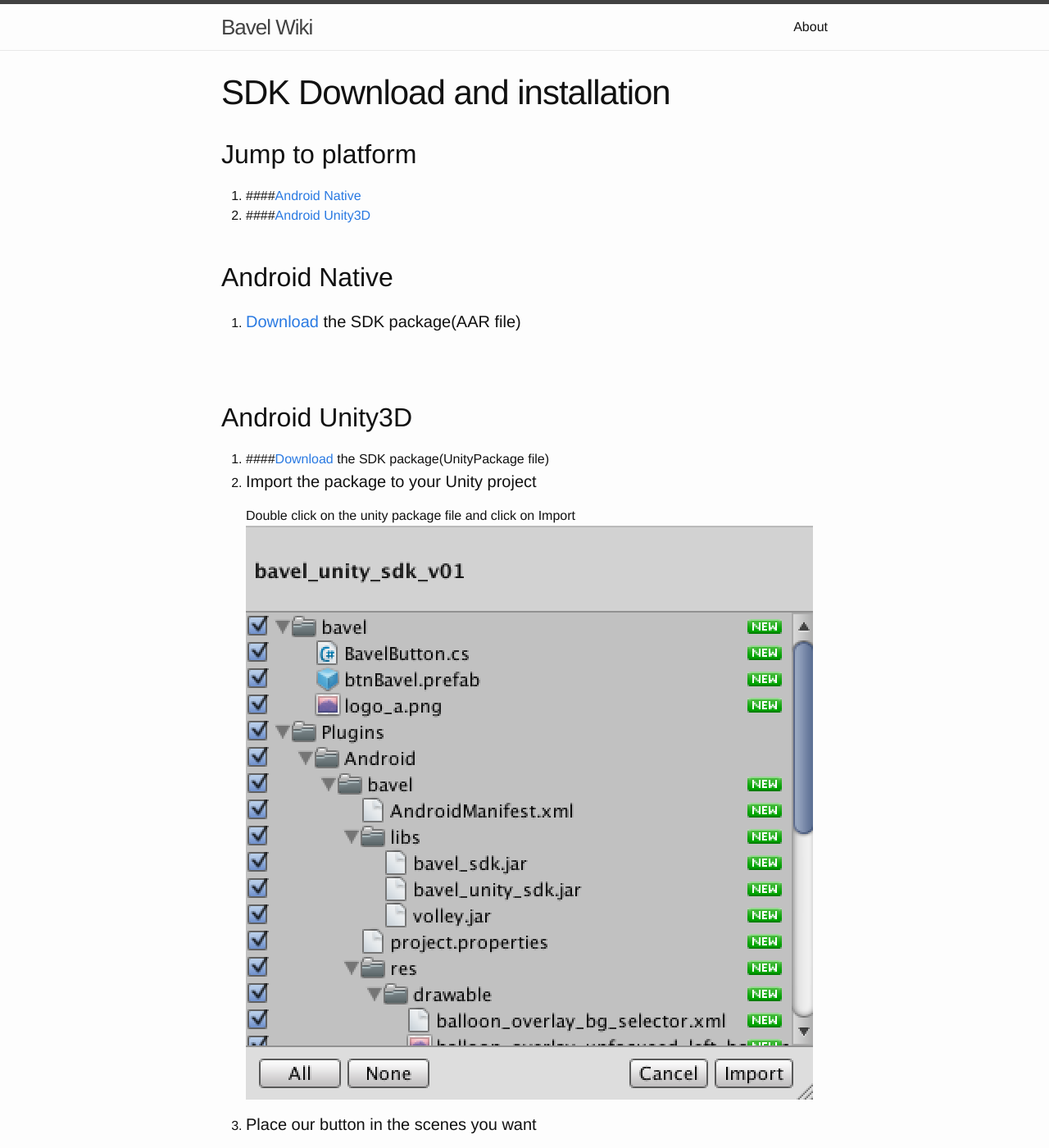
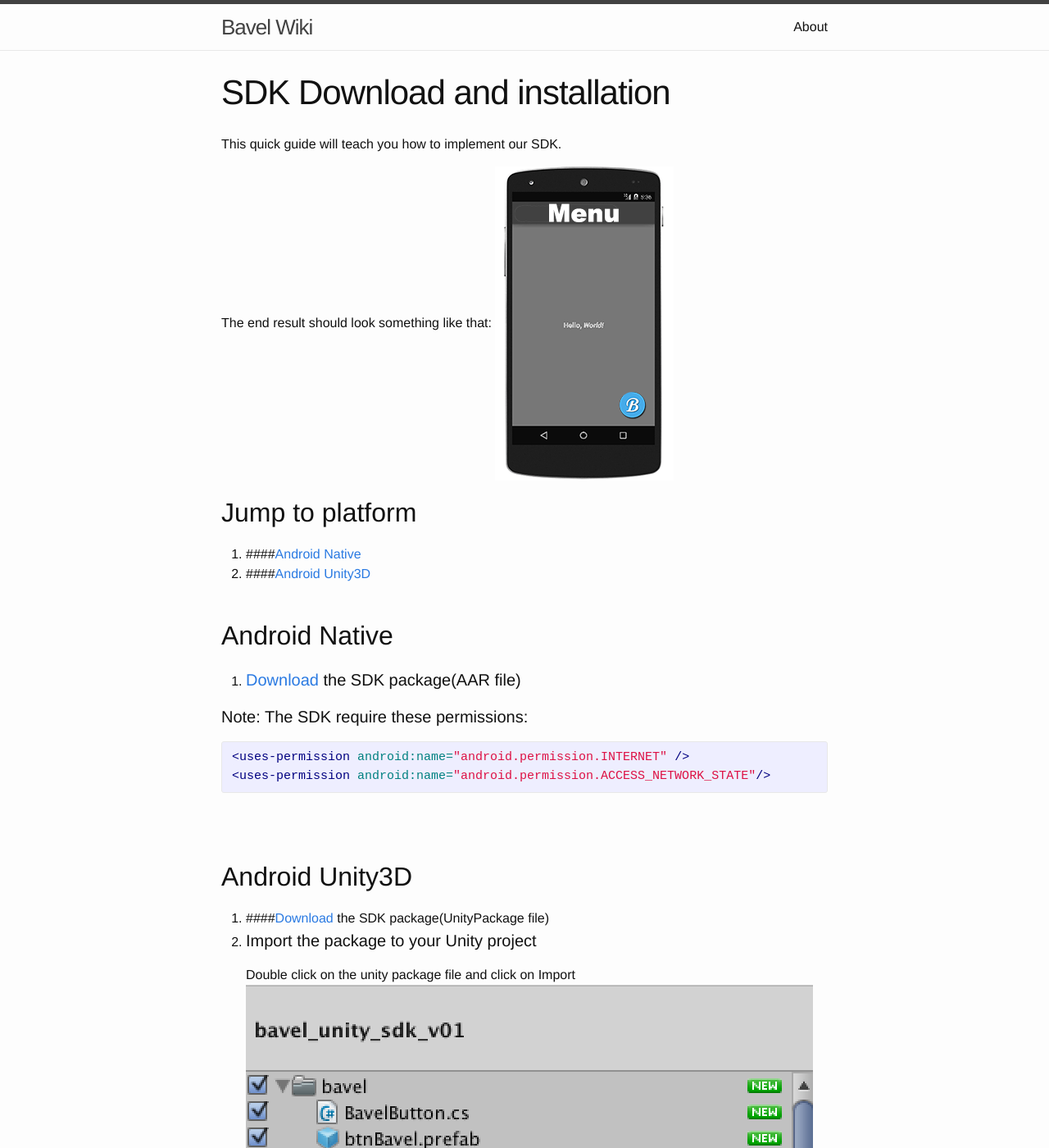
Before and after one commit to Bavelio/bavel_wiki, a Jekyll site: the page built from _posts/2015-04-30-download-and-install.markdown, in a window 1280 px wide and 1400 px high. Shown: the whole window at 82% size. Built offline with Jekyll 4.4.1, drawn with Linux system fonts in a browser that asks for light colours; some of the changed text lies outside the part shown.

Commit message:
add to guide - permissions + example app

```diff
--- a/_posts/2015-04-30-download-and-install.markdown
+++ b/_posts/2015-04-30-download-and-install.markdown
@@ -4,6 +4,12 @@
 date:   2015-04-29 15:07:04
 categories: General
 ---
+
+This quick guide will teach you how to implement our SDK.
+
+The end result should look something like that:
+![Example App](/images/example_app.png)
+
 ##Jump to platform
 1. ####[Android Native](#android-native)
 2. ####[Android Unity3D](#android-unity3d)
@@ -11,6 +17,12 @@
 
 ##Android Native
 1. #### [Download](/sdk/bavel_android_sdk_v01.aar) the SDK package(AAR file)
+
+#### Note: The SDK require these permissions:
+{% highlight xml %}
+<uses-permission android:name="android.permission.INTERNET" />
+<uses-permission android:name="android.permission.ACCESS_NETWORK_STATE"/>
+{% endhighlight %}
 
 <br><br>
 
@@ -23,7 +35,14 @@
   a. Select our prefab from the Assests/bavel folder
   ![Prefab Selection](/images/unity_prefab.png)
   b. Drag the prefab to the Canvas
+
 4. #### !!! Important !!! Insert your developer id in the button property
   You can find your developer id in the developers console: [Console](http://www.bavel.io/developers)
 
 ![Button Developer Id](/images/unity_dev_id.png)
+
+#### Note: The SDK require these permissions:
+{% highlight xml %}
+<uses-permission android:name="android.permission.INTERNET" />
+<uses-permission android:name="android.permission.ACCESS_NETWORK_STATE"/>
+{% endhighlight %}
```
Also changed, not shown: images/example_app.png (added), 5 other files.
